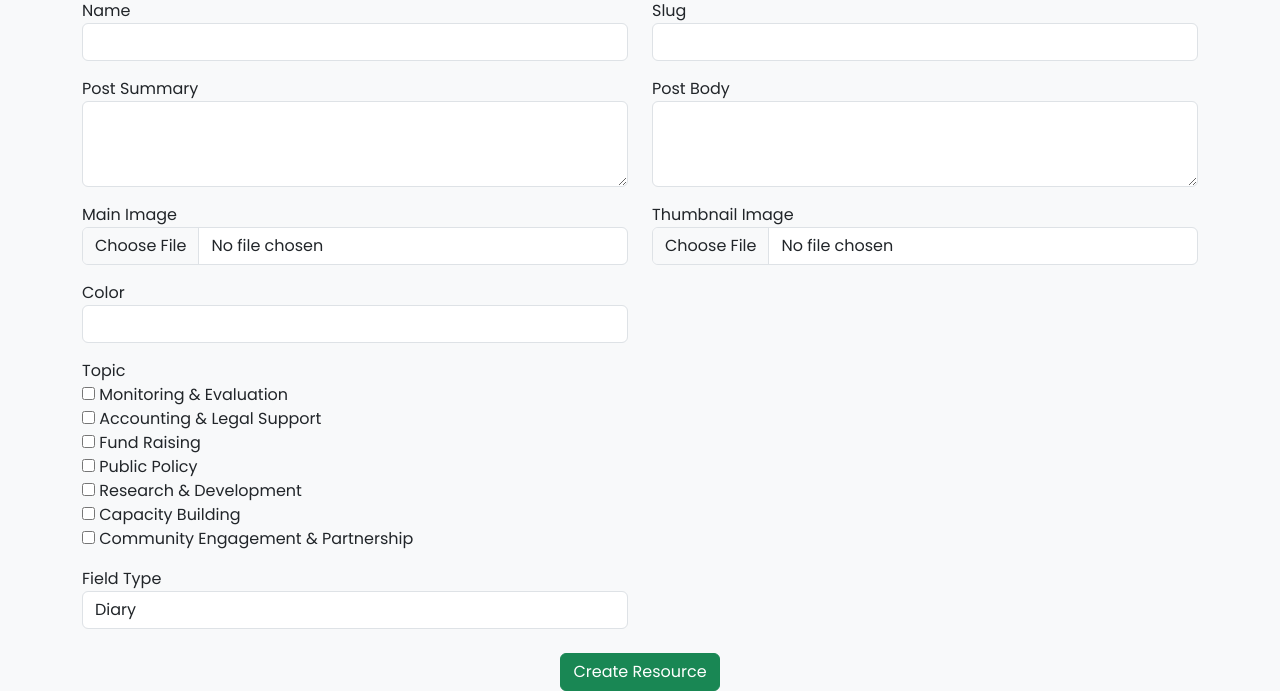
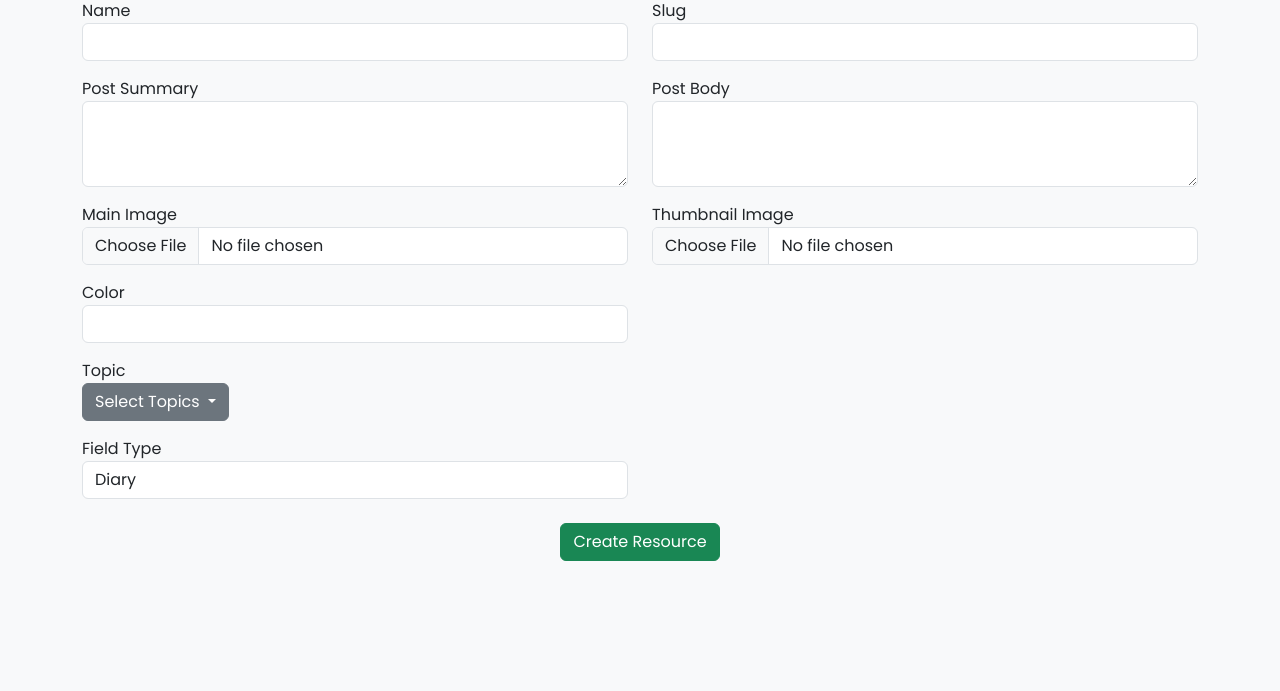
Before and after one commit to charantsk/SamagrithTSK, a Flask app: page /createresource in a window 1280 px wide. Shown: the part 195-886 px from the top of the page. After the commit the page ends 756 px from the top, so only its background shows below. Run offline with Flask 3, Linux system fonts and the light colour scheme; some libraries are stand-ins or nearby versions.

Commit message:
Update createresource.html

```diff
--- a/templates/createresource.html
+++ b/templates/createresource.html
@@ -102,15 +102,49 @@
 
             <div class="col-md-6 mt-3">
                 <label for="topic">Topic</label><br>
-                <div id="topic-options">
-                    <label><input type="checkbox" value="Monitoring & Evaluation"> Monitoring & Evaluation</label><br>
-                    <label><input type="checkbox" value="Accounting & Legal Support"> Accounting & Legal Support</label><br>
-                    <label><input type="checkbox" value="Fund Raising"> Fund Raising</label><br>
-                    <label><input type="checkbox" value="Public Policy"> Public Policy</label><br>
-                    <label><input type="checkbox" value="Research & Development"> Research & Development</label><br>
-                    <label><input type="checkbox" value="Capacity Building"> Capacity Building</label><br>
-                    <label><input type="checkbox" value="Community Engagement & Partnership"> Community Engagement &
-                        Partnership</label><br>
+                <div class="dropdown">
+                    <button class="btn btn-secondary dropdown-toggle" type="button" id="dropdownMenuButton"
+                        data-bs-toggle="dropdown" aria-expanded="false">
+                        Select Topics
+                    </button>
+                    <ul class="dropdown-menu" aria-labelledby="dropdownMenuButton" id="topic-options">
+                        <li>
+                            <label class="dropdown-item">
+                                <input type="checkbox" value="Monitoring & Evaluation"> Monitoring & Evaluation
+                            </label>
+                        </li>
+                        <li>
+                            <label class="dropdown-item">
+                                <input type="checkbox" value="Accounting & Legal Support"> Accounting & Legal Support
+                            </label>
+                        </li>
+                        <li>
+                            <label class="dropdown-item">
+                                <input type="checkbox" value="Fund Raising"> Fund Raising
+                            </label>
+                        </li>
+                        <li>
+                            <label class="dropdown-item">
+                                <input type="checkbox" value="Public Policy"> Public Policy
+                            </label>
+                        </li>
+                        <li>
+                            <label class="dropdown-item">
+                                <input type="checkbox" value="Research & Development"> Research & Development
+                            </label>
+                        </li>
+                        <li>
+                            <label class="dropdown-item">
+                                <input type="checkbox" value="Capacity Building"> Capacity Building
+                            </label>
+                        </li>
+                        <li>
+                            <label class="dropdown-item">
+                                <input type="checkbox" value="Community Engagement & Partnership"> Community Engagement &
+                                Partnership
+                            </label>
+                        </li>
+                    </ul>
                 </div>
             </div>
 
```
